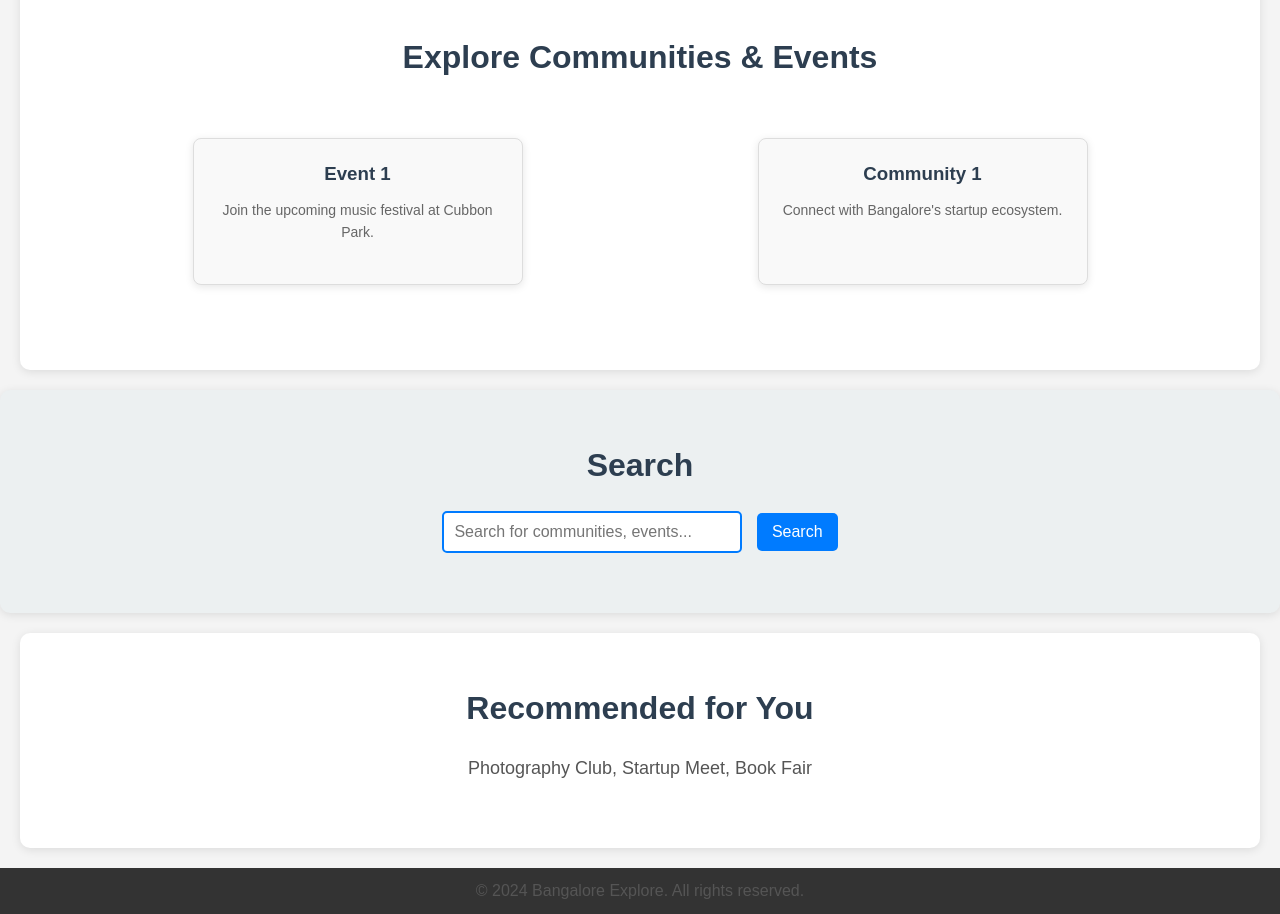
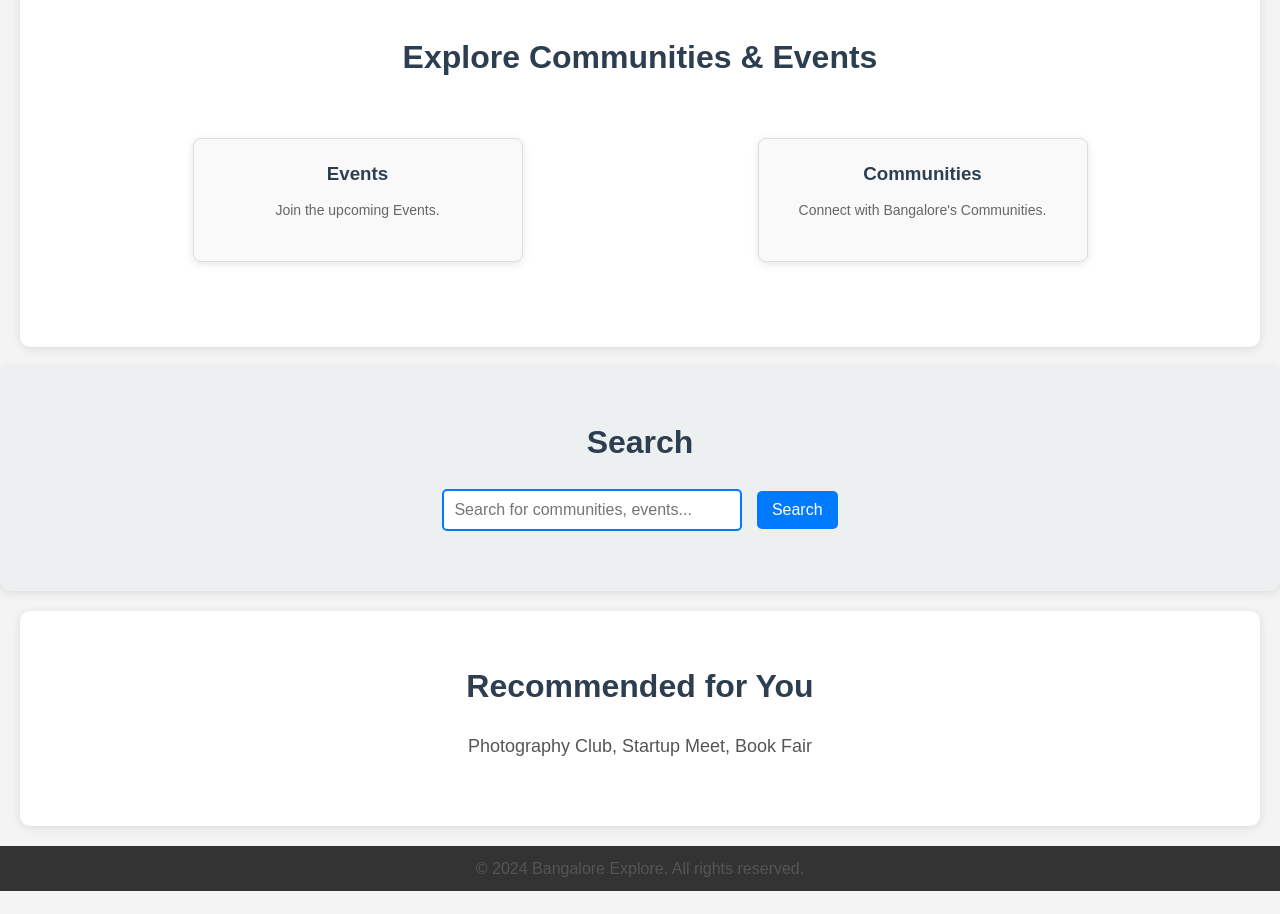
Before and after one commit to hcthakur2004/Bangalore-Explore, a plain HTML site: page index.html in a window 1280 px wide. Shown: the part 920-1834 px from the top of the page. After the commit the page ends 1811 px from the top, so only its background shows below. Drawn offline with Linux system fonts and the light colour scheme.

Commit message:
index.html

```diff
--- a/index.html
+++ b/index.html
@@ -46,13 +46,13 @@
     <section id="explore">
         <h2>Explore Communities & Events</h2>
         <div class="explore-cards">
-            <div class="card" onclick="eventDetails('Event 1', 'Join the upcoming music festival at Cubbon Park.')">
-                <h3>Event 1</h3>
-                <p>Join the upcoming music festival at Cubbon Park.</p>
+            <div class="card" onclick="window.location.href='communities.html';">
+                <h3>Events</h3>
+                <p>Join the upcoming Events.</p>
             </div>
-            <div class="card" onclick="eventDetails('Community 1', 'Connect with Bangalore\'s startup ecosystem.')">
-                <h3>Community 1</h3>
-                <p>Connect with Bangalore's startup ecosystem.</p>
+            <div class="card" onclick="window.location.href='explore.html';">
+                <h3>Communities</h3>
+                <p>Connect with Bangalore's Communities.</p>
             </div>
         </div>
     </section>
```
